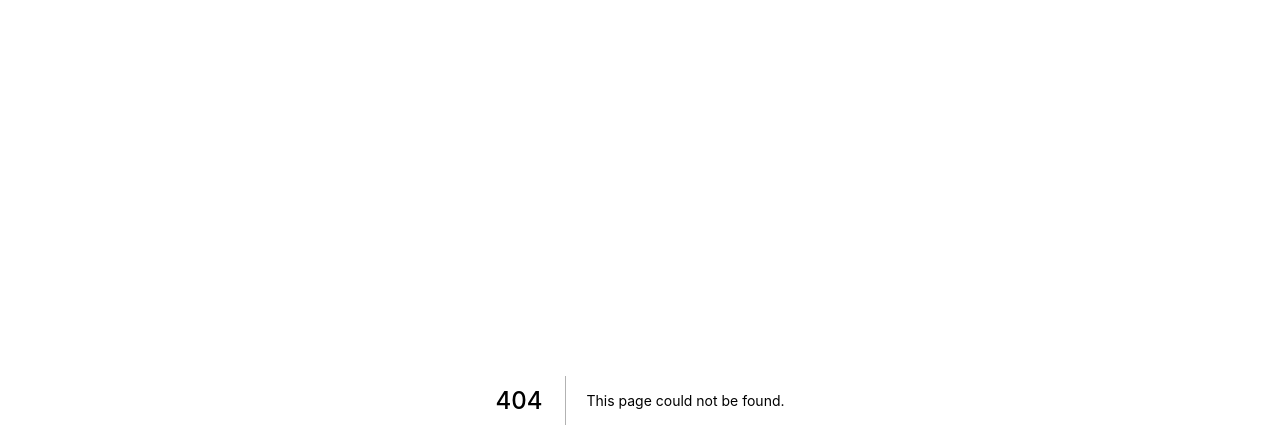
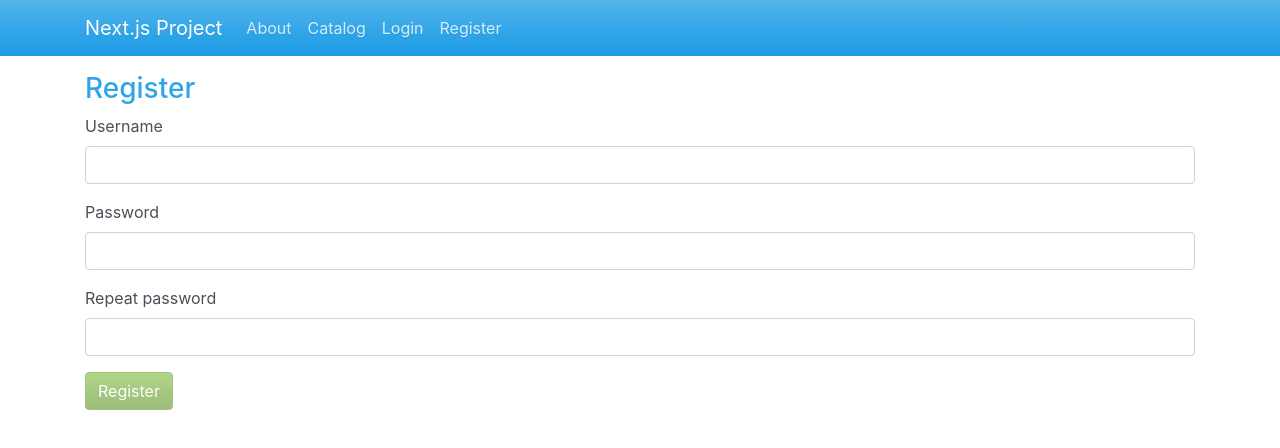
Before and after one commit to PyrozhenkoSerhii/next-project, a Next.js app: page /user/register in a window 1280 px wide. Before the commit this address had no page. Shown: the top 448 px of the page. Built offline with nearby package versions, Linux system fonts and the light colour scheme.

Commit message:
user forms

```diff
--- a/components/navbar.js
+++ b/components/navbar.js
@@ -23,6 +23,16 @@ const Navbar = () => (
                                 <a className="nav-link">Catalog</a>
                             </Link>
                         </li>
+                        <li className="nav-item">
+                            <Link href="/user/login">
+                                <a className="nav-link">Login</a>
+                            </Link>
+                        </li>
+                        <li className="nav-item">
+                            <Link href="/user/register">
+                                <a className="nav-link">Register</a>
+                            </Link>
+                        </li>
                     </ul>
                 </div>
             </div>
--- /dev/null
+++ b/components/user/register.js
@@ -0,0 +1,65 @@
+import React from 'react';
+
+import {FormGroup} from 'react-bootstrap';
+import {ControlLabel} from 'react-bootstrap';
+import {FormControl} from 'react-bootstrap';
+import {Button} from 'react-bootstrap';
+
+export default class Register extends React.Component {
+    constructor(props){
+        super();
+        this.state = {
+            username: '',
+            password: '',
+            rPassword: '',
+            redirect: false
+        }
+    }
+
+    handleChange = (e) => {
+        this.setState({
+            [e.target.id]: e.target.value
+        })
+    };
+
+    handleSubmit = (e) => {
+        e.preventDefault();
+
+        //todo register request
+
+        this.setState({
+            redirect: true
+        })
+    };
+
+    validateForm = () => {
+        return this.state.username.length > 2
+            && this.state.password.length > 2
+            && this.state.password === this.state.rPassword;
+    };
+
+    render(){
+        if(this.state.redirect){
+            //todo redirect
+        }
+        return(
+            <div>
+                <form onSubmit={this.handleSubmit}>
+                    <FormGroup controlId="username" bsSize="large">
+                        <ControlLabel>Username</ControlLabel>
+                        <FormControl type="text" value={this.state.username} onChange={this.handleChange}/>
+                    </FormGroup>
+                    <FormGroup controlId="password" bsSize="large">
+                        <ControlLabel>Password</ControlLabel>
+                        <FormControl type="text" value={this.state.password} onChange={this.handleChange}/>
+                    </FormGroup>
+                    <FormGroup controlId="rPassword" bsSize="large">
+                        <ControlLabel>Repeat password</ControlLabel>
+                        <FormControl type="text" value={this.state.rPassword} onChange={this.handleChange}/>
+                    </FormGroup>
+                    <Button disabled={!this.validateForm()} type="submit" className="btn btn-success">Register</Button>
+                </form>
+            </div>
+        );
+    }
+}
--- a/package.json
+++ b/package.json
@@ -17,6 +17,7 @@
     "isomorphic-unfetch": "^2.0.0",
     "next": "^6.0.3",
     "react": "^16.4.1",
+    "react-bootstrap": "^0.32.1",
     "react-dom": "^16.4.1"
   }
 }
--- /dev/null
+++ b/pages/user/register.js
@@ -0,0 +1,12 @@
+import Layout from '../../components/layout';
+import RegisterForm from '../../components/user/register';
+
+
+const Register = () => (
+    <Layout>
+        <h3>Register</h3>
+        <RegisterForm/>
+    </Layout>
+);
+
+export default Register;
```
Also changed, not shown: components/user/login.js (added, +58 -0 lines), pages/user/login.js (added, +11 -0 lines), assets/images/forward.png (deleted), redux/actions/user.js (added), redux/costants/actionTypes.js (added), redux/reducers/root.js (added), redux/store.js (added), 1 other file (tests, documents, lock files or other folders).
